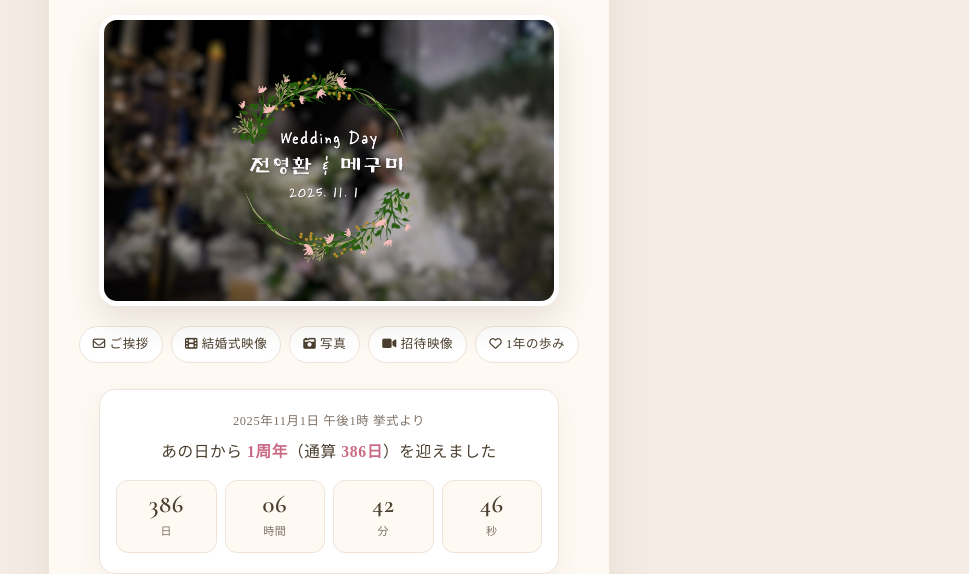
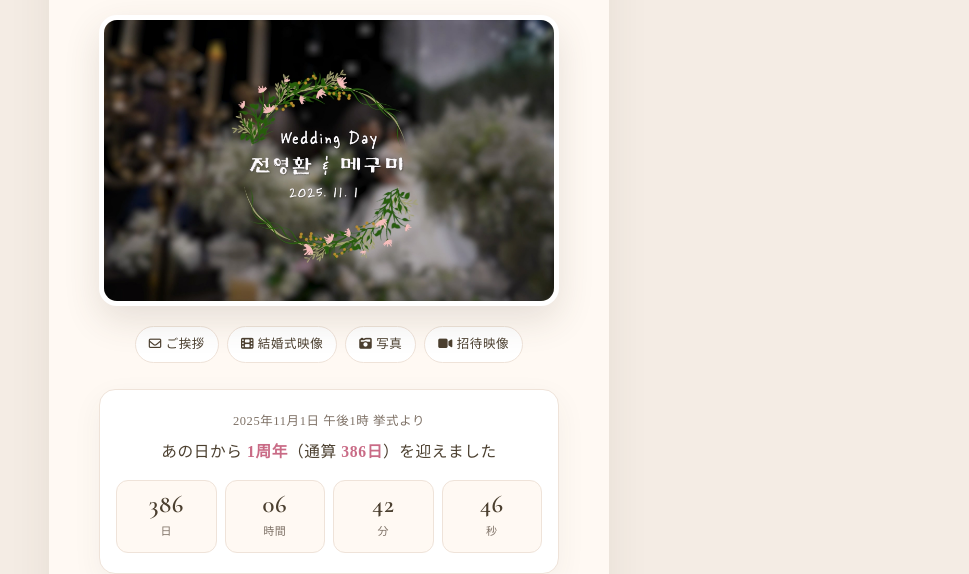
Before and after one commit to jyh2058/meguyon, a plain HTML site: page after-jp.html in a window 1280 px wide. Shown: the part 237-811 px from the top of the page, without its empty margins (311-1280 px from the left). Drawn offline with nearby package versions, Linux system fonts and the light colour scheme.

Commit message:
1年の歩みを削除しました。

```diff
--- a/after-jp.html
+++ b/after-jp.html
@@ -933,7 +933,6 @@
         <a href="#section01"><i class="fa-solid fa-film"></i> 結婚式映像</a>
         <a href="#section02"><i class="fa-solid fa-camera-retro"></i> 写真</a>
         <a href="#section03"><i class="fa-solid fa-video"></i> 招待映像</a>
-        <a href="#section04"><i class="fa-regular fa-heart"></i> 1年の歩み</a>
       </nav>
 
       <!-- 결혼식(2025.11.01 13:00)으로부터의 경과 시간 -->
```
